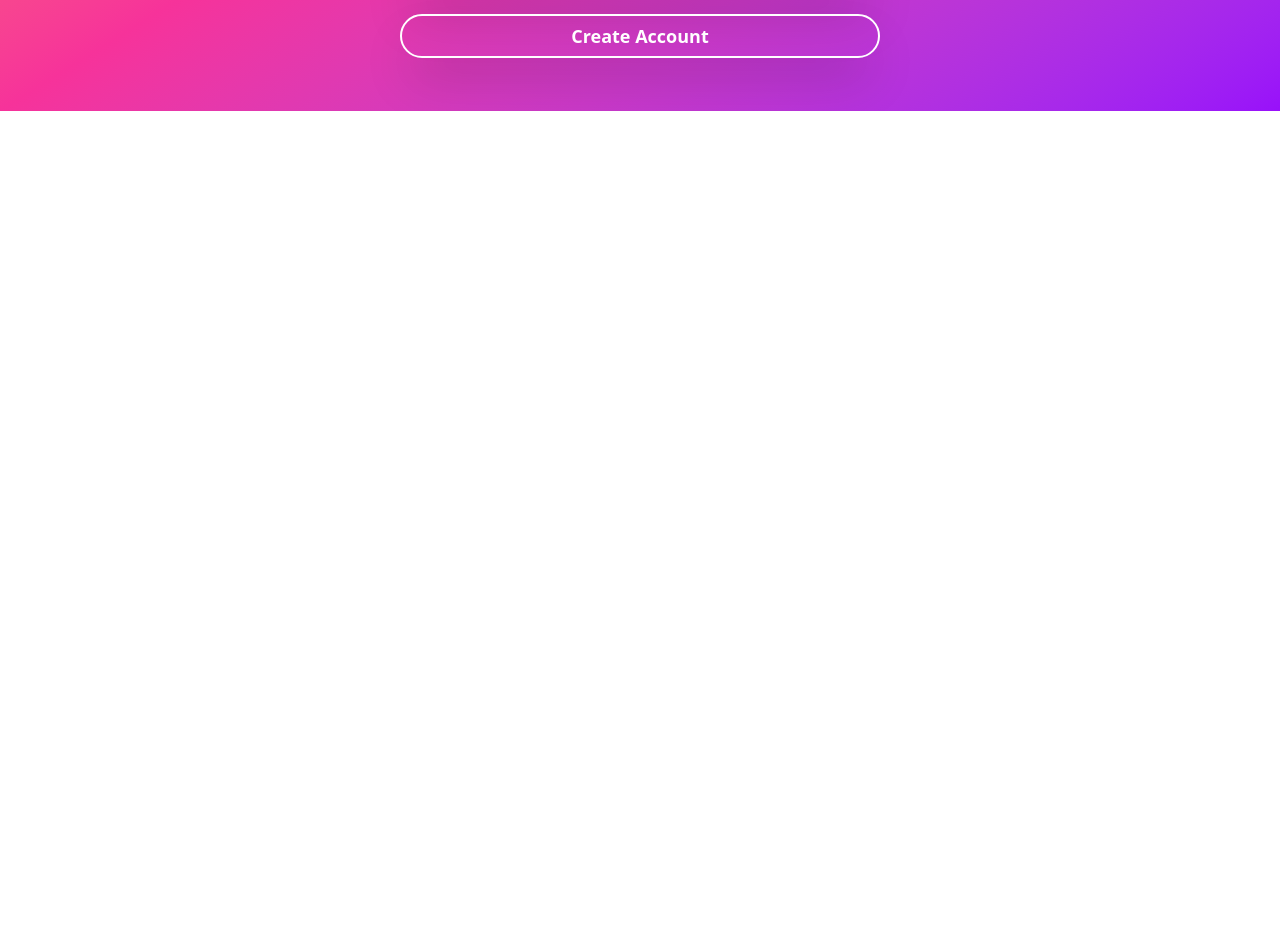
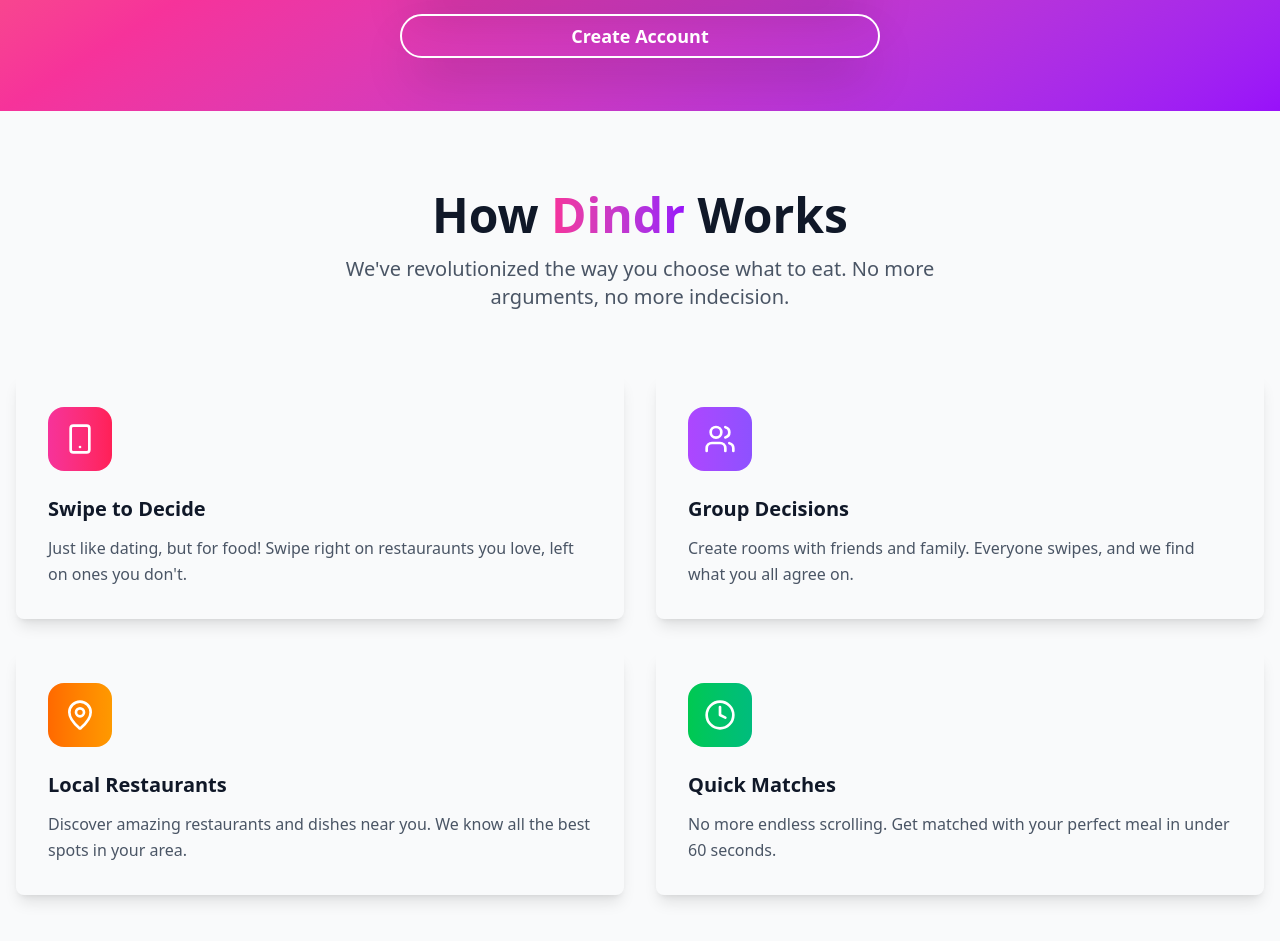
Before and after one commit to Itz-Viggy/Dindr, a Next.js app: page / in a window 1280 px wide. Shown: the part 689-1630 px from the top of the page. Before the commit the page ends 800 px from the top, so only its background shows below. Built offline with nearby package versions, Linux system fonts and the light colour scheme.

Commit message:
Add Features Section

```diff
--- a/src/app/page.tsx
+++ b/src/app/page.tsx
@@ -1,9 +1,40 @@
 import Link from 'next/link';
 import { Button } from "../../components/ui/button";
-import { Heart, Utensils, Sparkles } from "lucide-react";
+import { Card, CardContent } from "../../components/ui/card";
+import { Heart, Utensils, Sparkles, Smartphone, Users, MapPin, Clock, Star, Zap } from "lucide-react";
 
-const Hero = () => {
+const LandingPage = () => {
+  const features = [
+    {
+      icon: <Smartphone className="w-6 h-6 sm:w-7 sm:h-7 md:w-8 md:h-8" />,
+      title: "Swipe to Decide",
+      description: "Just like dating, but for food! Swipe right on restauraunts you love, left on ones you don't.",
+      color: "from-pink-500 to-rose-500"
+    },
+    {
+      icon: <Users className="w-6 h-6 sm:w-7 sm:h-7 md:w-8 md:h-8" />,
+      title: "Group Decisions",
+      description: "Create rooms with friends and family. Everyone swipes, and we find what you all agree on.",
+      color: "from-purple-500 to-violet-500"
+    },
+    {
+      icon: <MapPin className="w-6 h-6 sm:w-7 sm:h-7 md:w-8 md:h-8" />,
+      title: "Local Restaurants",
+      description: "Discover amazing restaurants and dishes near you. We know all the best spots in your area.",
+      color: "from-orange-500 to-amber-500"
+    },
+    {
+      icon: <Clock className="w-6 h-6 sm:w-7 sm:h-7 md:w-8 md:h-8" />,
+      title: "Quick Matches",
+      description: "No more endless scrolling. Get matched with your perfect meal in under 60 seconds.",
+      color: "from-green-500 to-emerald-500"
+    },
+
+  ];
+
   return (
+    <div>
+      {/* Hero Section */}
       <div className="relative min-h-screen bg-gradient-to-br from-orange-400 via-pink-500 to-purple-600 overflow-hidden">
         {/* Animated background elements - optimized for mobile */}
         <div className="absolute inset-0 overflow-hidden">
@@ -75,17 +106,49 @@ const Hero = () => {
                 variant="outline"
                 className="w-full border-2 border-white text-white hover:bg-white hover:text-purple-600 font-semibold py-3 sm:py-4 text-base sm:text-lg rounded-full shadow-2xl transform hover:scale-105 transition-all duration-300"
               >
-
                 Create Account
               </Button>
             </Link>
           </div>
+        </div>
+      </div>
 
-        {/* Scroll indicator */}
+      {/* Features Section */}
+      <section className="py-12 sm:py-16 md:py-20 bg-gray-50">
+        <div className="container mx-auto px-4">
+          <div className="text-center mb-8 sm:mb-12 md:mb-16">
+            <h2 className="text-2xl sm:text-3xl md:text-4xl lg:text-5xl font-bold text-gray-900 mb-3 sm:mb-4">
+              How <span className="text-transparent bg-clip-text bg-gradient-to-r from-pink-500 to-purple-600">Dindr</span> Works
+            </h2>
+            <p className="text-base sm:text-lg md:text-xl text-gray-600 max-w-2xl mx-auto px-4">
+              We've revolutionized the way you choose what to eat. No more arguments, no more indecision.
+            </p>
+          </div>
 
+          <div className="grid grid-cols-1 sm:grid-cols-2  gap-4 sm:gap-6 md:gap-8">
+            {features.map((feature, index) => (
+              <Card
+                key={index}
+                className="group hover:shadow-2xl transition-all duration-300 transform hover:-translate-y-1 sm:hover:-translate-y-2 border-0 shadow-lg"
+              >
+                <CardContent className="p-4 sm:p-6 md:p-8">
+                  <div className={`w-12 h-12 sm:w-14 sm:h-14 md:w-16 md:h-16 rounded-xl sm:rounded-2xl bg-gradient-to-r ${feature.color} flex items-center justify-center text-white mb-4 sm:mb-6 group-hover:scale-110 transition-transform duration-300`}>
+                    {feature.icon}
                   </div>
+                  <h3 className="text-lg sm:text-xl font-bold text-gray-900 mb-2 sm:mb-3">
+                    {feature.title}
+                  </h3>
+                  <p className="text-sm sm:text-base text-gray-600 leading-relaxed">
+                    {feature.description}
+                  </p>
+                </CardContent>
+              </Card>
+            ))}
+          </div>
+        </div>
+      </section>
     </div>
   );
 };
 
-export default Hero;
+export default LandingPage;
```
Lines whose indentation alone changed are shown as unchanged.
